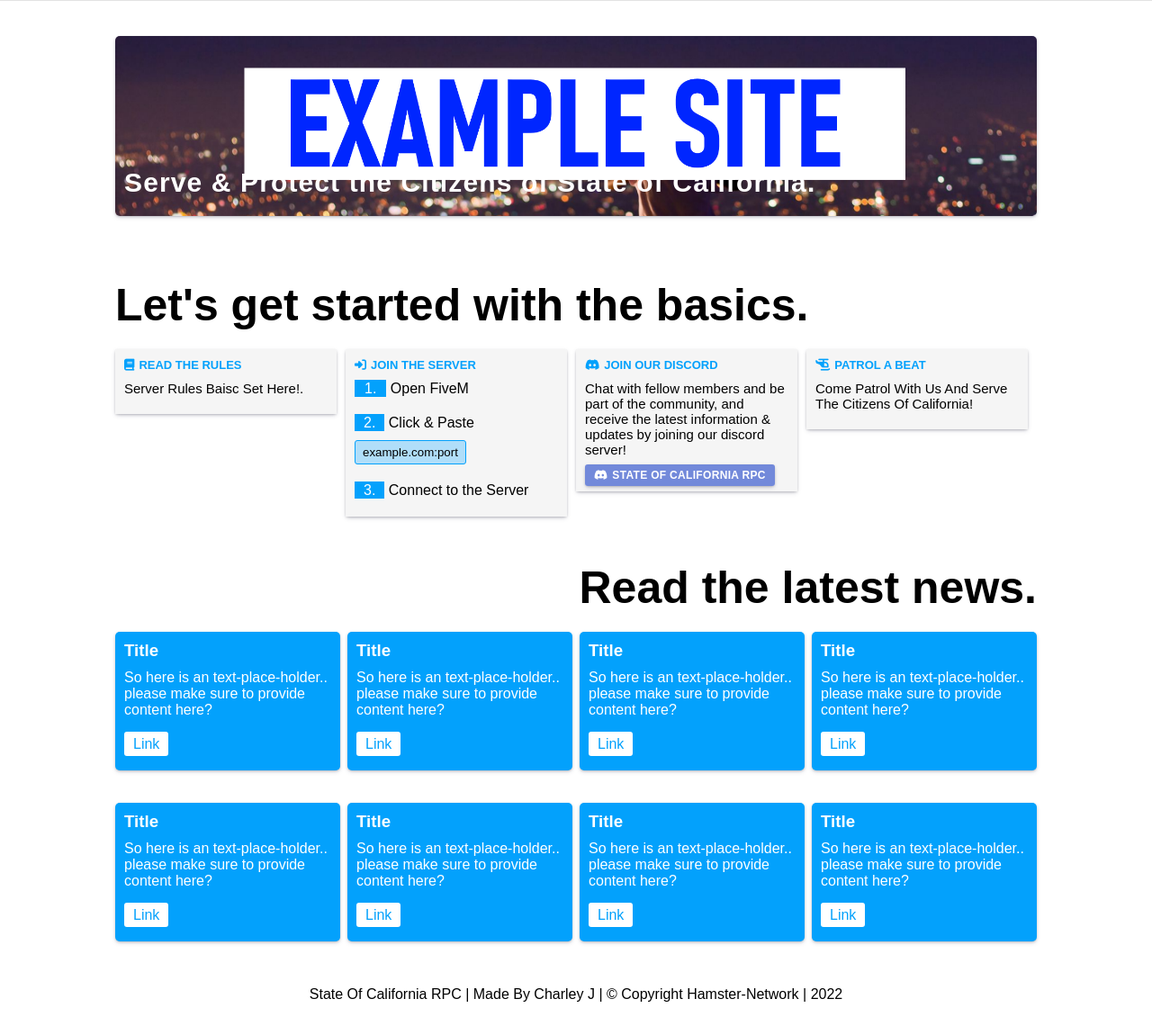
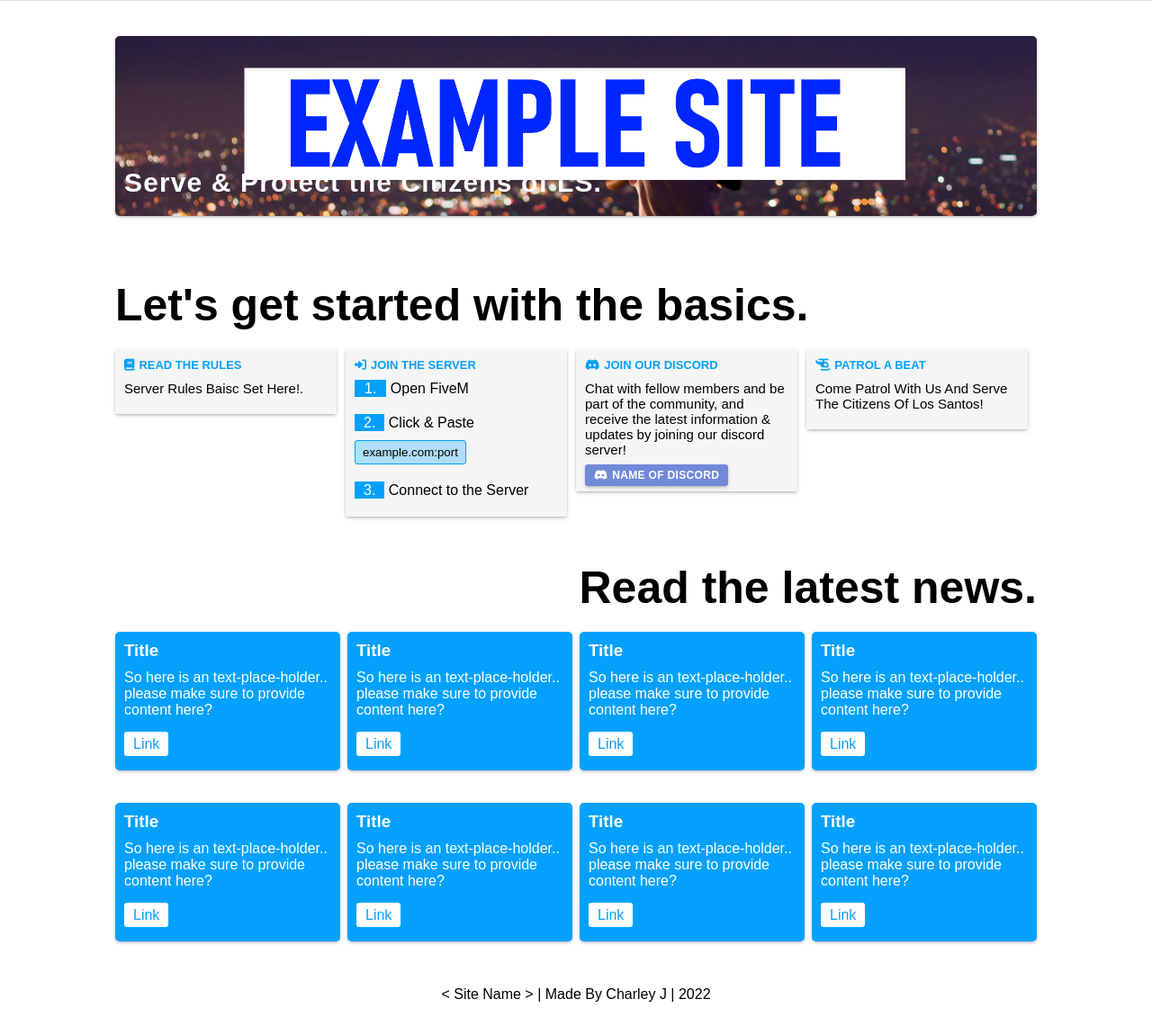
Before and after one commit to Coldalliance/FiveM-Website-Server-Template, a PHP site: page / in a window 1280 px wide. Shown: the part 77-1217 px from the top of the page at 90% size. Run offline with PHP 8.4, Linux system fonts and the light colour scheme; some libraries are stand-ins or nearby versions; some web fonts are replaced.

Commit message:
Update index.php

```diff
--- a/index.php
+++ b/index.php
@@ -3,13 +3,13 @@
 <head>
 	<meta charset="UTF-8">
 	<meta name="viewport" content="width=device-width, initial-scale=1.0">
-	<title>State Of California : RPC - Home</title> <!-- < set your community's name here -->
+	<title>Name Of Site / Community - Home</title> <!-- < set your community's name here -->
 	<link rel="stylesheet" href="backend/css/main.css"> <!-- do not touch this, unless you know what u are doing.. -->
 	<script src="https://kit.fontawesome.com/af48d48999.js" crossorigin="anonymous"></script>
-    <meta property="og:title" content="State Of California RPC"> <!-- meta if u send links on discord etc includes this -->
+    <meta property="og:title" content="Site Name Here"> <!-- meta if u send links on discord etc includes this -->
     <meta property="og:description" content="Go patrol or get fired.."> <!-- meta if u send links on discord etc includes this -->
-    <meta property="og:image" content="https://fivepd.online/assets/img/promo2.png"> <!-- meta if u send links on discord etc includes this -->
-    <meta property="og:url" content="http://fivepd.online"> <!-- meta if u send links on discord etc includes this -->
+    <meta property="og:image" content="backend/img/promo2.png"> <!-- meta if u send links on discord etc includes this -->
+    <meta property="og:url" content=""> <!-- meta if u send links on discord etc includes this -->
 	<script src="http://ajax.googleapis.com/ajax/libs/jquery/1.10.2/jquery.min.js"></script>
 	<script>
 		function copyToClipboard(element) {
@@ -32,7 +32,7 @@
 					<a href="https://www.discord.gg/XTvjfhQzDz"><button class="custom-button custom-button-primary">Discord</button></a>  <!-- change the discord link to your discord's server link -->
 					<a href="team.php"><button class="custom-button custom-button-primary">Staff Team</button></a> <!-- The Staff Team Page! -->
 					<a href="gallery.php"><button class="custom-button custom-button-primary">Our Photos</button></a> <!-- to be added to next update -->
-					<a href="https://github.com/Coldalliance/FiveM-Website-Template"> <button class="custom-button custom-button-info">Made By Charley J</button></a> <!-- Made By Charley J, Please Keep Credits! -->
+					<a href="https://github.com/Coldalliance/FiveM-Website-Server-Template"> <button class="custom-button custom-button-info">Made By Charley J</button></a> <!-- Made By Charley J, Please Keep Credits! -->
 
 				</div>
 			</nav>
@@ -43,7 +43,7 @@
 			<div class="section-promo">
 				<div class="promo-background">
 
-					<h1>Serve & Protect the Citizens of State of California.</h1> <!-- set here title of the promo header -->
+					<h1>Serve & Protect the Citizens of LS.</h1> <!-- set here title of the promo header -->
 				</div>
 			</div>
 			<div class="section-tutorial">
@@ -63,11 +63,11 @@
 						<div class="dsc">
 							<h3><i class="fab fa-discord"></i>Join our Discord</h3>
 							<p>Chat with fellow members and be part of the community, and receive the latest information & updates by joining our discord server!</p>
-							<a href="https://www.discord.gg/XTvjfhQzDz"><i class="fab fa-discord"></i>State Of California RPC</a>
+							<a href="https://www.discord.gg/XTvjfhQzDz"><i class="fab fa-discord"></i>name of discord</a>
 						</div>
 						<div class="pab">
 							<h3><i class="fas fa-helicopter"></i>Patrol a beat</h3>
-							<p>Come Patrol With Us And Serve The Citizens Of California!</p> <!-- add some info about patrolling on your server -->
+							<p>Come Patrol With Us And Serve The Citizens Of Los Santos!</p> <!-- add some info about patrolling on your server -->
 						</div>
 					</div>
 				</div>
@@ -164,7 +164,7 @@
 
 	<footer>
 		<div class="wrapper">
-			<p>State Of California RPC | Made By Charley J | © Copyright Hamster-Network | 2022</p>
+			<p> < Site Name > | Made By Charley J | 2022</p>
 		</div>
 	</footer>
 
```
